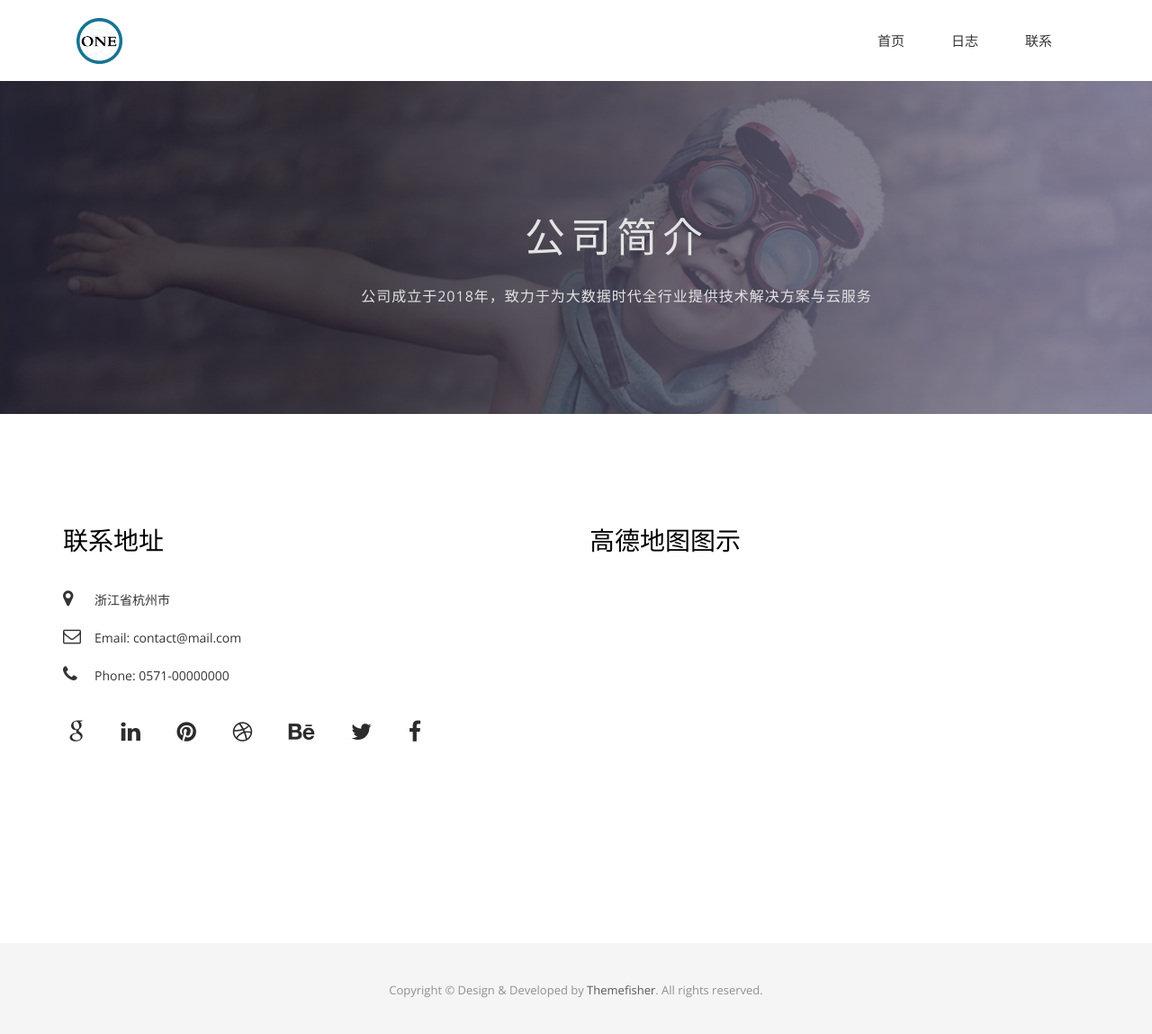
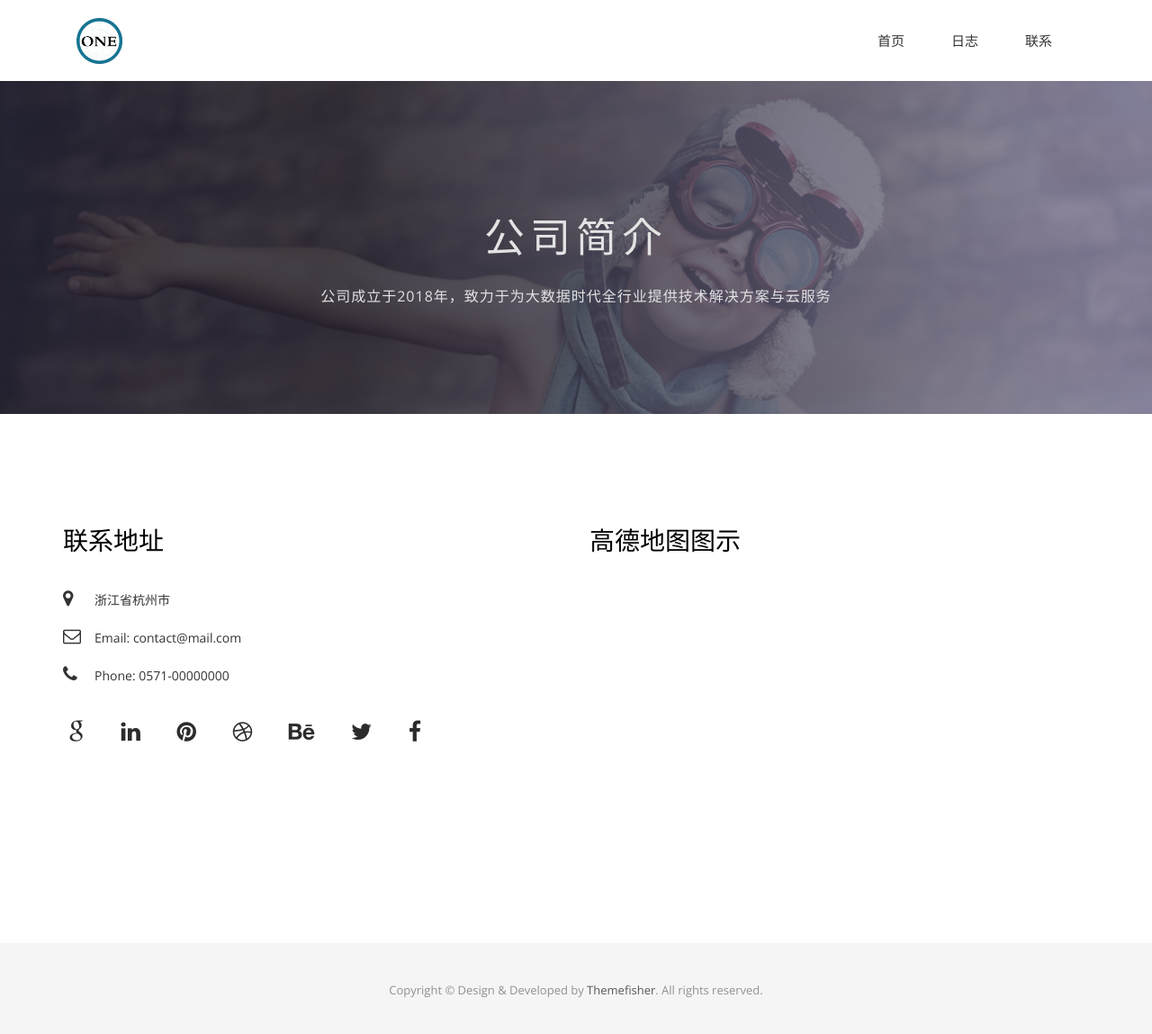
Before and after one commit to ONEKOOK/onekook.github.io, a Jekyll site: the page built from contact.html, in a window 1280 px wide. Shown: the whole page at 90% size. Built offline with Jekyll 4.4.1, drawn with Linux system fonts in a browser that asks for light colours; nearby versions of some CDN libraries; some web fonts are replaced.

Commit message:
update contact header style

```diff
--- a/css/airspace.css
+++ b/css/airspace.css
@@ -384,7 +384,7 @@ font header .navbar-default .navbar-nav li a:hover {
 #global-header .block {
   color: #E3E3E4;
   margin: 0 auto;
-  padding-left: 90px;
+  /* padding-left: 90px; */
   text-align: center;
 }
 #global-header .block h1 {
@@ -716,7 +716,7 @@ font header .navbar-default .navbar-nav li a:hover {
 }
 .google-map {
   position: relative;
-  width: 555px;
+  max-width: 555px;
   height: 300px;
 }
 .google-map #map {
```
